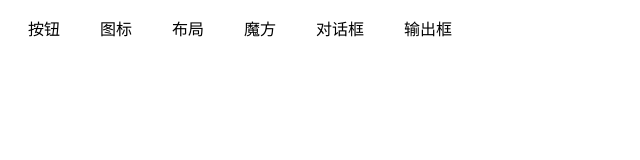
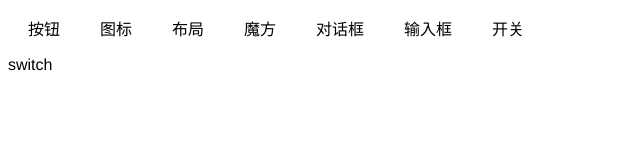
Before and after one commit to mrwdhasd0903/meows-ui, a Vue app: page /switch in a window 1280 px wide. Shown: the top 160 px of the page, without its empty margins (0-640 px from the left). Built offline with nearby package versions, Linux system fonts and the light colour scheme.

Commit message:
switch init

```diff
--- a/examples/App.vue
+++ b/examples/App.vue
@@ -23,7 +23,8 @@ export default {
         { link: "/layout", text: "布局" },
         { link: "/three", text: "魔方" },
         { link: "/dialog", text: "对话框" },
-        { link: "/input", text: "输出框" }
+        { link: "/input", text: "输入框" },
+        { link: "/switch", text: "开关" }
       ]
     };
   }
--- /dev/null
+++ b/examples/components/switch.vue
@@ -0,0 +1,21 @@
+<template>
+  <div class>
+    <me-switch></me-switch>
+  </div>
+</template>
+
+<script>
+export default {
+  name: "",
+  components: {},
+  data() {
+    return {};
+  },
+  computed: {},
+  methods: {},
+  mounted() {}
+};
+</script>
+
+<style scoped>
+</style>
--- a/examples/router.js
+++ b/examples/router.js
@@ -14,7 +14,7 @@ const router = new VueRouter({
   routes: [{
     path: '/',
     // 重定向
-    redirect: '/input'
+    redirect: '/switch'
   }, {
     path: '/button',
     component: () => import("./components/button")
@@ -33,6 +33,9 @@ const router = new VueRouter({
   }, {
     path: '/input',
     component: () => import("./components/input")
+  }, {
+    path: '/switch',
+    component: () => import("./components/switch")
   }],
   mode: 'history'
 })
--- /dev/null
+++ b/packages/Switch/index.js
@@ -0,0 +1,9 @@
+// 导入组件
+import MeSwitch from './src/index'
+// 组件列表
+const components = [
+  MeSwitch
+]
+
+
+export default components
--- /dev/null
+++ b/packages/Switch/src/index.vue
@@ -0,0 +1,19 @@
+<template>
+  <div class>switch</div>
+</template>
+
+<script>
+export default {
+  name: "MeSwitch",
+  components: {},
+  data() {
+    return {};
+  },
+  computed: {},
+  methods: {},
+  mounted() {}
+};
+</script>
+
+<style scoped>
+</style>
--- a/src/index.js
+++ b/src/index.js
@@ -4,6 +4,7 @@ import Layout from '../packages/Layout'
 import Three from '../packages/Three'
 import Dialog from '../packages/Dialog'
 import Input from '../packages/Input'
+import Switch from '../packages/Switch'
 import '../packages/Theme/index.css'
 import '../packages/Theme/transition.css'
 import {
@@ -18,7 +19,8 @@ const components = [
   ...Layout,
   ...Three,
   ...Dialog,
-  ...Input
+  ...Input,
+  ...Switch
 ]
 
 // 定义 install 方法，接收 Vue 作为参数。如果使用 use 注册插件，那么所有的组件都会被注册
```
